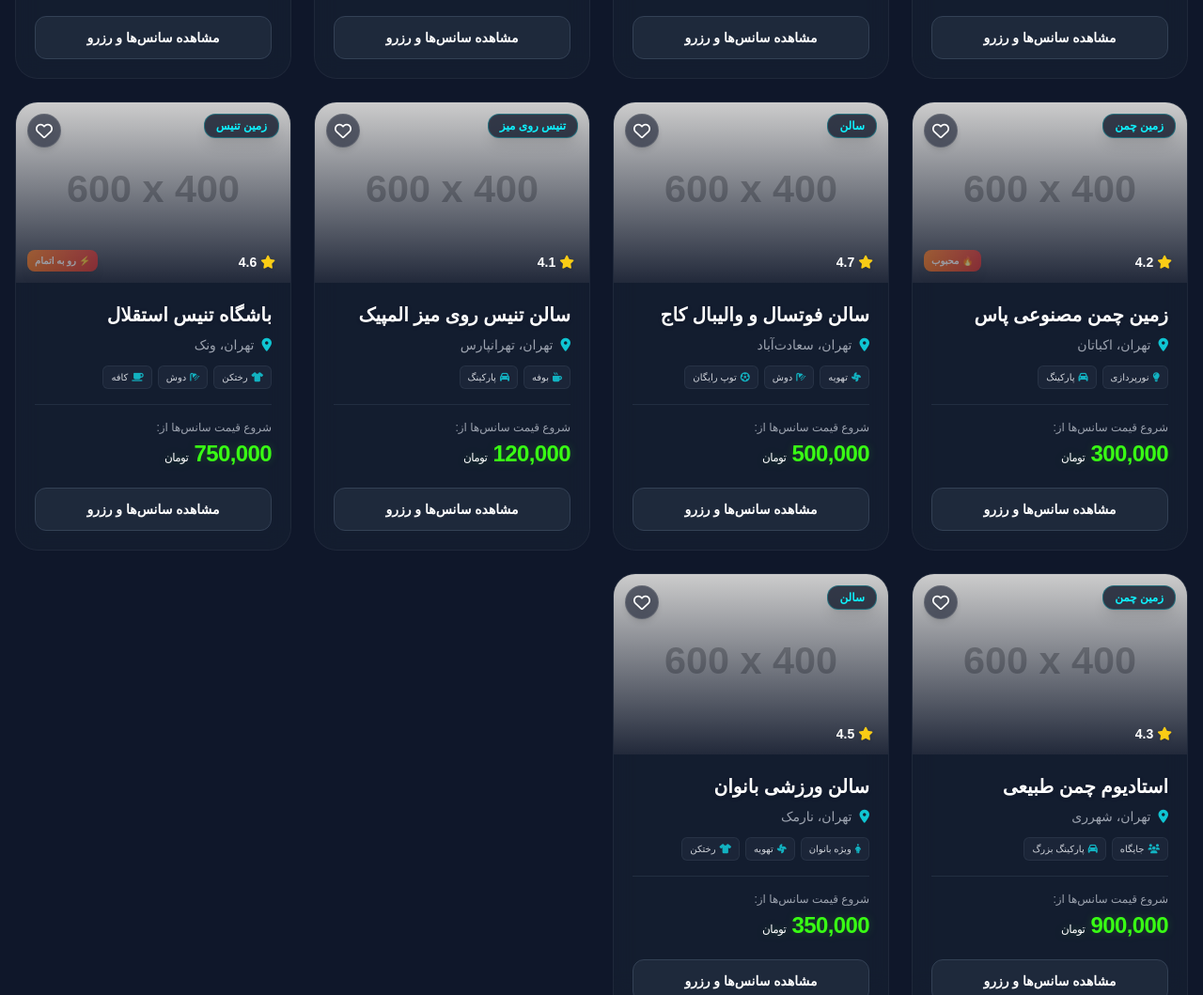
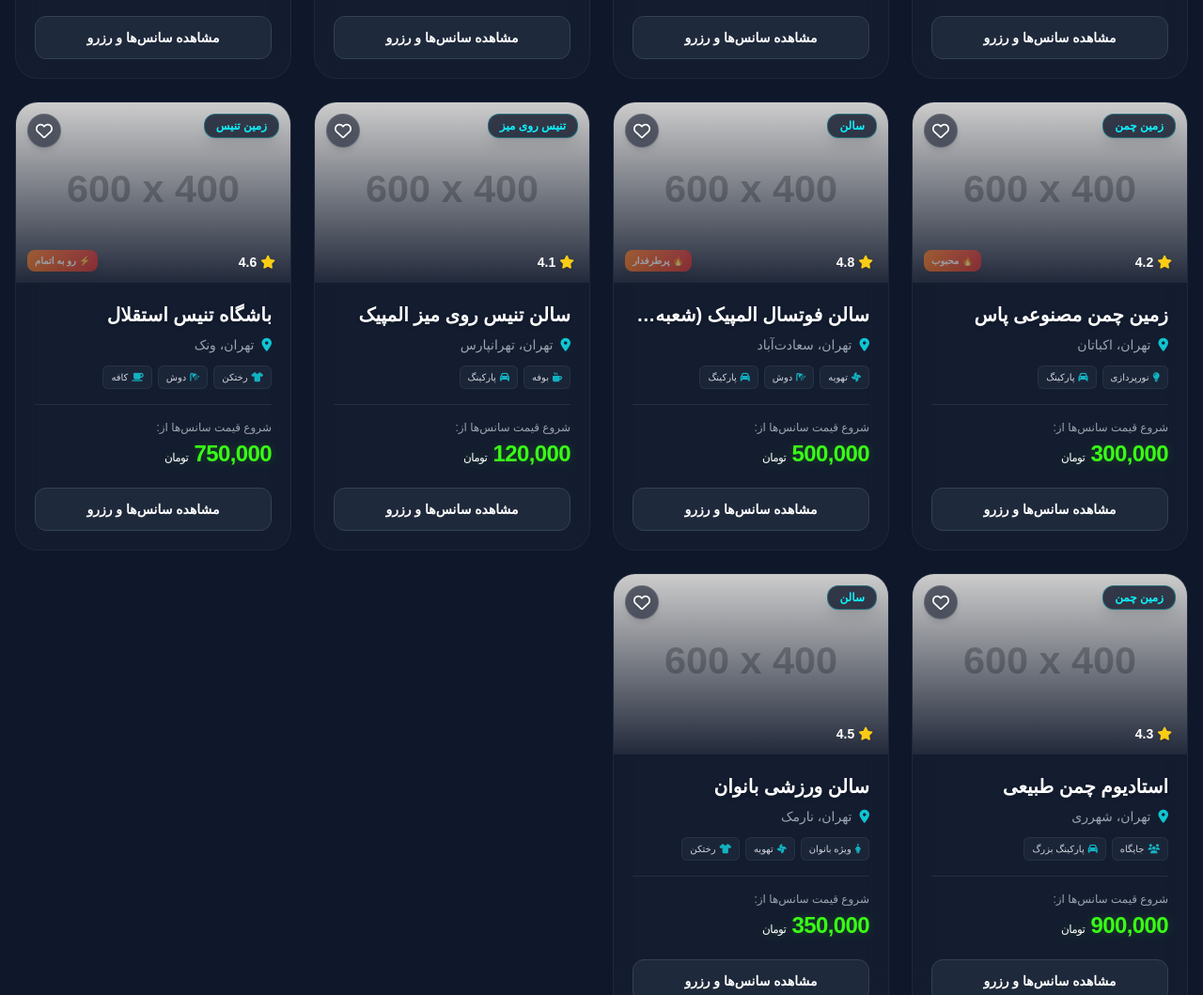
Before and after one commit to MahdihosseinnejadB/Testmysite.github.io, a plain HTML site: page index.html in a window 1280 px wide. Shown: the part 1262-2321 px from the top of the page at 94% size. Drawn offline with nearby package versions, Linux system fonts and the light colour scheme; placeholder pictures from the web are drawn by us; a small style sheet from the web is missing.

Commit message:
index.html
customer_home_v11

```diff
--- a/index.html
+++ b/index.html
@@ -220,7 +220,7 @@
                 <button id="date-toggle-btn" class="w-full bg-slate-800/80 text-white rounded-2xl px-5 py-4 outline-none border border-slate-700 hover:border-slate-600 focus:border-neon-blue transition-all flex justify-between items-center shadow-inner relative text-sm md:text-base z-[95]">
                     <div class="flex items-center gap-2 pointer-events-none">
                         <i class="fa-regular fa-calendar text-neon-blue text-lg"></i>
-                        <!-- Default text changed to انتخاب تاریخ -->
+                        <!-- Default text انتخاب تاریخ -->
                         <span id="date-filter-label" class="text-gray-300 whitespace-nowrap overflow-hidden text-ellipsis w-32 text-right">انتخاب تاریخ</span>
                     </div>
                     <i class="fa-solid fa-chevron-down text-gray-500 text-xs pointer-events-none"></i>
@@ -427,7 +427,7 @@
             return sessions;
         };
 
-        // GYMS DATABASE - Facilities and fomoBadge retained
+        // GYMS DATABASE
         const gymsData = [
             { id: 1, name: 'مجموعه ورزشی چمن انقلاب', category: 'زمین چمن', minPrice: 650000, location: 'تهران، سئول', distance: 2.5, rating: 4.8, isFavorite: true, image: 'https://placehold.co/600x400/0f172a/39FF14?text=Grass+Field', sessions: generateSessionsTypeA(),
               facilities: [{ name: 'پارکینگ', icon: 'car' }, { name: 'بوفه', icon: 'mug-hot' }, { name: 'دوش', icon: 'shower' }],
@@ -444,9 +444,10 @@
             { id: 5, name: 'زمین چمن مصنوعی پاس', category: 'زمین چمن', minPrice: 300000, location: 'تهران، اکباتان', distance: 8.5, rating: 4.2, isFavorite: false, image: 'https://placehold.co/600x400/0f172a/39FF14?text=Artificial+Grass', sessions: generateSessionsTypeA(),
               facilities: [{ name: 'نورپردازی', icon: 'lightbulb' }, { name: 'پارکینگ', icon: 'car' }],
               fomoBadge: '🔥 محبوب' },
-            { id: 6, name: 'سالن فوتسال و والیبال کاج', category: 'سالن', minPrice: 500000, location: 'تهران، سعادت‌آباد', distance: 2.0, rating: 4.7, isFavorite: false, image: 'https://placehold.co/600x400/0f172a/0FF0FC?text=Futsal+Hall', sessions: generateSessionsTypeA(),
-              facilities: [{ name: 'تهویه', icon: 'fan' }, { name: 'دوش', icon: 'shower' }, { name: 'توپ رایگان', icon: 'futbol' }],
-              fomoBadge: null },
+            // Mapped name to "سالن فوتسال المپیک (شعبه مرکزی)" for consistency with the details page
+            { id: 6, name: 'سالن فوتسال المپیک (شعبه مرکزی)', category: 'سالن', minPrice: 500000, location: 'تهران، سعادت‌آباد', distance: 2.0, rating: 4.8, isFavorite: false, image: 'https://placehold.co/600x400/0f172a/0FF0FC?text=Olympic+Futsal', sessions: generateSessionsTypeA(),
+              facilities: [{ name: 'تهویه', icon: 'fan' }, { name: 'دوش', icon: 'shower' }, { name: 'پارکینگ', icon: 'car' }],
+              fomoBadge: '🔥 پرطرفدار' },
             { id: 7, name: 'سالن تنیس روی میز المپیک', category: 'تنیس روی میز', minPrice: 120000, location: 'تهران، تهرانپارس', distance: 12.0, rating: 4.1, isFavorite: false, image: 'https://placehold.co/600x400/0f172a/ffffff?text=Table+Tennis+Pro', sessions: generateSessionsTypeC(),
               facilities: [{ name: 'بوفه', icon: 'mug-hot' }, { name: 'پارکینگ', icon: 'car' }],
               fomoBadge: null },
@@ -715,8 +716,11 @@
 
                         <!-- Image & Heart Icon -->
                         <div class="h-48 relative overflow-hidden bg-slate-800 shrink-0">
-                            <img src="${gym.image}" alt="${gym.name}" class="w-full h-full object-cover transition-transform duration-700 group-hover:scale-110" loading="lazy">
-                            <div class="absolute inset-0 bg-gradient-to-t from-slate-900 to-transparent opacity-90 pointer-events-none"></div>
+                            <!-- Clickable image linked to the details page -->
+                            <a href="gym_details_booking_v13.html" class="block w-full h-full relative">
+                                <img src="${gym.image}" alt="${gym.name}" class="w-full h-full object-cover transition-transform duration-700 group-hover:scale-110" loading="lazy">
+                                <div class="absolute inset-0 bg-gradient-to-t from-slate-900 to-transparent opacity-90 pointer-events-none"></div>
+                            </a>
 
                             <!-- Favorite Button -->
                             <button onclick="toggleFavorite(${gym.id}, event)" class="absolute top-3 left-3 z-[25] w-9 h-9 flex items-center justify-center rounded-full bg-slate-900/60 backdrop-blur-md border border-white/10 hover:scale-110 transition-transform shadow-md hover:border-red-500/50">
@@ -730,7 +734,7 @@
 
                             <!-- FOMO Badge (if exists) -->
                             ${gym.fomoBadge ? `
-                            <div class="absolute bottom-3 left-3 z-[25] animate-pulse bg-gradient-to-r from-orange-500 to-red-600 text-white text-[10px] font-bold px-2 py-1 rounded-lg shadow-lg">
+                            <div class="absolute bottom-3 left-3 z-[25] animate-pulse bg-gradient-to-r from-orange-500 to-red-600 text-white text-[10px] font-bold px-2 py-1 rounded-lg shadow-lg pointer-events-none">
                                 ${gym.fomoBadge}
                             </div>
                             ` : ''}
@@ -738,7 +742,9 @@
 
                         <!-- Content -->
                         <div class="p-5 flex flex-col flex-grow relative z-20">
-                            <h3 class="text-xl font-black text-white mb-2 truncate drop-shadow" title="${gym.name}">${gym.name}</h3>
+                            <a href="gym_details_booking_v13.html" class="hover:text-neon-blue transition-colors block">
+                                <h3 class="text-xl font-black text-white mb-2 truncate drop-shadow" title="${gym.name}">${gym.name}</h3>
+                            </a>
 
                             <!-- Location -->
                             <div class="flex items-center gap-2 text-gray-400 text-sm mb-3">
@@ -765,7 +771,8 @@
                                 </div>
                             </div>
 
-                            <a href="hall_details.html" class="block text-center w-full py-3 rounded-xl bg-slate-800 border border-slate-700 text-white font-bold text-sm hover:bg-neon-green hover:text-slate-900 hover:border-neon-green hover:shadow-[0_0_15px_rgba(57,255,20,0.4)] transition-all duration-300">
+                            <!-- Button linked to details page -->
+                            <a href="gym_details_booking_v13.html" class="block text-center w-full py-3 rounded-xl bg-slate-800 border border-slate-700 text-white font-bold text-sm hover:bg-neon-green hover:text-slate-900 hover:border-neon-green hover:shadow-[0_0_15px_rgba(57,255,20,0.4)] transition-all duration-300">
                                 مشاهده سانس‌ها و رزرو
                             </a>
                         </div>
```
